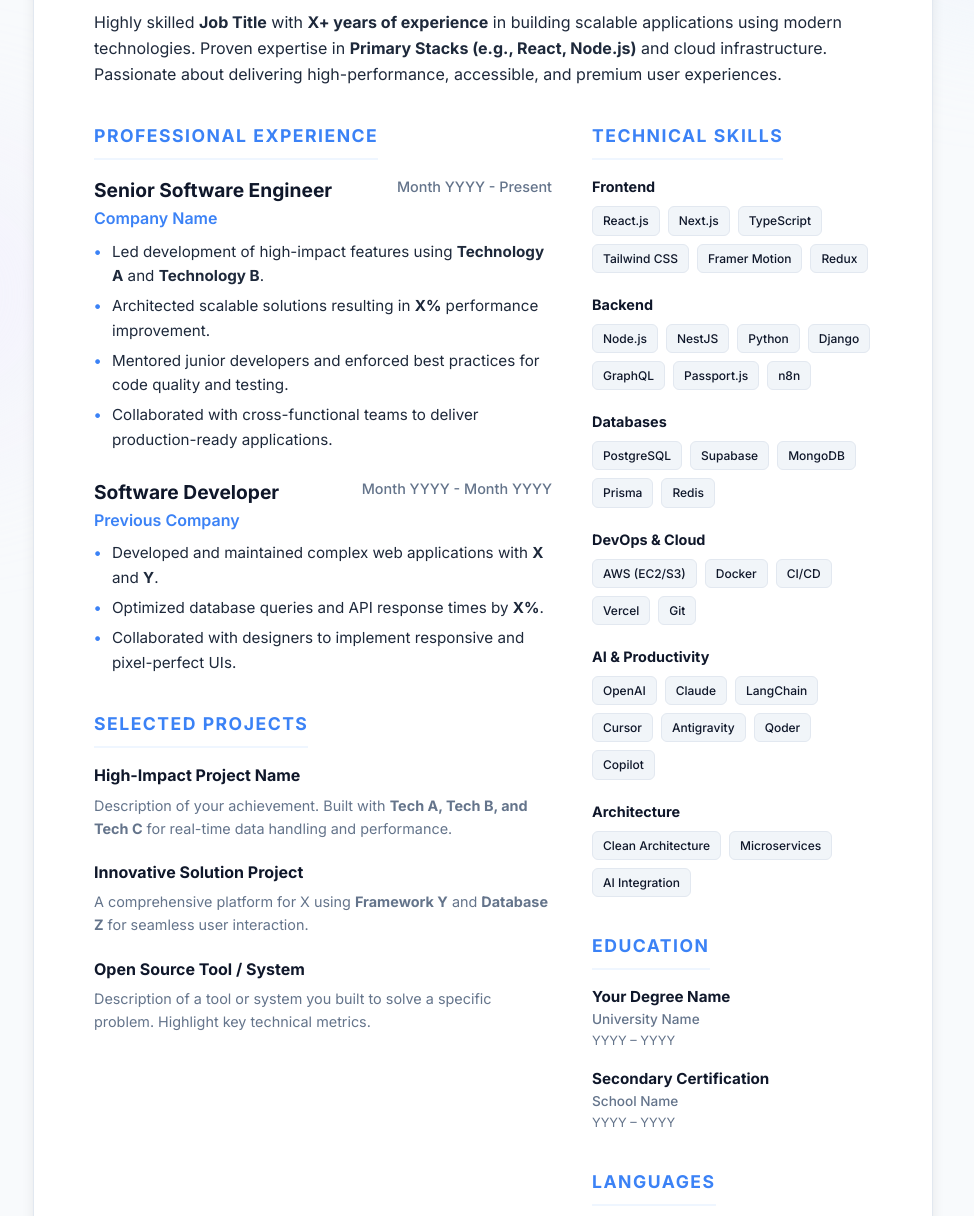
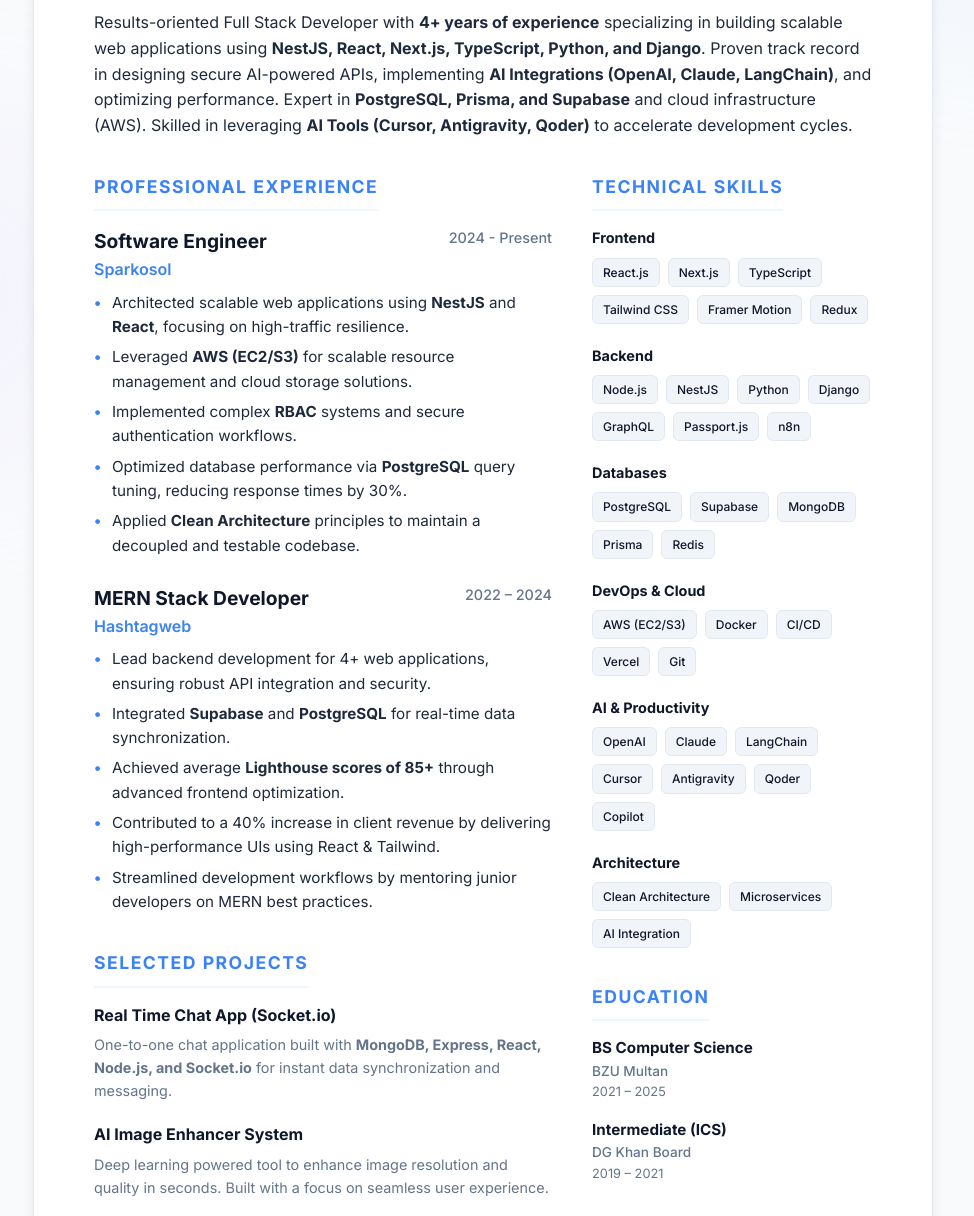
Before and after one commit to muhammad-tahir-sultan/ATS-Resume-Maker, a website: page index.html in a window 1280 px wide. Shown: the part 306-1522 px from the top of the page, without its empty margins (157-1131 px from the left). Drawn offline with Linux system fonts and the light colour scheme.

```diff
--- a/index.html
+++ b/index.html
@@ -4,7 +4,7 @@
 <head>
     <meta charset="UTF-8">
     <meta name="viewport" content="width=device-width, initial-scale=1.0">
-    <title>Your Name | Job Title</title>
+    <title>Muhammad Tahir | Full Stack Developer</title>
     <link rel="preconnect" href="https://fonts.googleapis.com">
     <link rel="preconnect" href="https://fonts.gstatic.com" crossorigin>
     <link href="https://fonts.googleapis.com/css2?family=Inter:wght@300;400;500;600;700;800&display=swap"
@@ -24,19 +24,21 @@
     <main class="cv-container anim-fade-in">
         <header class="header">
             <div class="header-content">
-                <h1 class="name" itemprop="name">YOUR <span class="accent">NAME</span></h1>
-                <h2 class="role" itemprop="jobTitle">Job Title / Primary Stack</h2>
+                <h1 class="name" itemprop="name">MUHAMMAD <span class="accent">TAHIR</span></h1>
+                <h2 class="role" itemprop="jobTitle">Full Stack Developer</h2>
                 <div class="contact-info" itemprop="address" itemscope itemtype="http://schema.org/PostalAddress">
-                    <span><i class="fas fa-map-marker-alt"></i> <span itemprop="addressLocality">Location (City,
-                            Country)</span></span>
-                    <span><i class="fas fa-phone"></i> <span itemprop="telephone">+00 000 0000000</span></span>
-                    <span><i class="fas fa-envelope"></i> <span itemprop="email">yourname@email.com</span></span>
+                    <span><i class="fas fa-map-marker-alt"></i> <span itemprop="addressLocality">Multan,
+                            Pakistan</span></span>
+                    <span><i class="fas fa-phone"></i> <span itemprop="telephone">+92 326 6640988</span></span>
+                    <span><i class="fas fa-envelope"></i> <span
+                            itemprop="email">tahirsultanofficial@gmail.com</span></span>
                 </div>
                 <div class="social-links">
-                    <a href="https://yourportfolio.com" target="_blank"><i class="fas fa-globe"></i> Portfolio</a>
-                    <a href="https://github.com/yourusername" target="_blank"><i class="fab fa-github"></i>
+                    <a href="https://tahirdev.vercel.app" target="_blank"><i class="fas fa-globe"></i> Portfolio</a>
+                    <a href="https://github.com/muhammad-tahir-sultan" target="_blank"><i class="fab fa-github"></i>
                         GitHub</a>
-                    <a href="https://linkedin.com/in/yourusername" target="_blank"><i class="fab fa-linkedin"></i>
+                    <a href="https://linkedin.com/in/muhammadtahirsultan" target="_blank"><i
+                            class="fab fa-linkedin"></i>
                         LinkedIn</a>
                 </div>
             </div>
@@ -46,10 +48,12 @@
         <section class="section summary">
             <h3 class="section-title">Profile Summary</h3>
             <p>
-                Highly skilled <strong>Job Title</strong> with <strong>X+ years of experience</strong> in building
-                scalable applications using modern technologies. Proven expertise in <strong>Primary Stacks (e.g.,
-                    React, Node.js)</strong> and cloud infrastructure. Passionate about delivering high-performance,
-                accessible, and premium user experiences.
+                Results-oriented Full Stack Developer with <strong>4+ years of experience</strong> specializing in
+                building scalable web applications using <strong>NestJS, React, Next.js, TypeScript, Python, and
+                    Django</strong>. Proven track record in designing secure AI-powered APIs, implementing <strong>AI
+                    Integrations (OpenAI, Claude, LangChain)</strong>, and optimizing performance. Expert in
+                <strong>PostgreSQL, Prisma, and Supabase</strong> and cloud infrastructure (AWS). Skilled in leveraging
+                <strong>AI Tools (Cursor, Antigravity, Qoder)</strong> to accelerate development cycles.
             </p>
         </section>
 
@@ -60,34 +64,41 @@
 
                     <div class="exp-item">
                         <div class="exp-header">
-                            <h4 class="job-title">Senior Software Engineer</h4>
-                            <span class="company">Company Name</span>
-                            <span class="date">Month YYYY - Present</span>
+                            <h4 class="job-title">Software Engineer</h4>
+                            <span class="company">Sparkosol</span>
+                            <span class="date">2024 - Present</span>
                         </div>
                         <ul class="exp-list">
-                            <li>Led development of high-impact features using <strong>Technology A</strong> and
-                                <strong>Technology B</strong>.
+                            <li>Architected scalable web applications using <strong>NestJS</strong> and
+                                <strong>React</strong>, focusing on high-traffic resilience.</li>
+                            <li>Leveraged <strong>AWS (EC2/S3)</strong> for scalable resource management and cloud
+                                storage solutions.</li>
+                            <li>Implemented complex <strong>RBAC</strong> systems and secure authentication workflows.
                             </li>
-                            <li>Architected scalable solutions resulting in <strong>X%</strong> performance improvement.
-                            </li>
-                            <li>Mentored junior developers and enforced best practices for code quality and testing.
-                            </li>
-                            <li>Collaborated with cross-functional teams to deliver production-ready applications.</li>
+                            <li>Optimized database performance via <strong>PostgreSQL</strong> query tuning, reducing
+                                response times by 30%.</li>
+                            <li>Applied <strong>Clean Architecture</strong> principles to maintain a decoupled and
+                                testable codebase.</li>
                         </ul>
                     </div>
 
                     <div class="exp-item">
                         <div class="exp-header">
-                            <h4 class="job-title">Software Developer</h4>
-                            <span class="company">Previous Company</span>
-                            <span class="date">Month YYYY - Month YYYY</span>
+                            <h4 class="job-title">MERN Stack Developer</h4>
+                            <span class="company">Hashtagweb</span>
+                            <span class="date">2022 – 2024</span>
                         </div>
                         <ul class="exp-list">
-                            <li>Developed and maintained complex web applications with <strong>X</strong> and
-                                <strong>Y</strong>.
+                            <li>Lead backend development for 4+ web applications, ensuring robust API integration and
+                                security.</li>
+                            <li>Integrated <strong>Supabase</strong> and <strong>PostgreSQL</strong> for real-time data
+                                synchronization.</li>
+                            <li>Achieved average <strong>Lighthouse scores of 85+</strong> through advanced frontend
+                                optimization.</li>
+                            <li>Contributed to a 40% increase in client revenue by delivering high-performance UIs using
+                                React & Tailwind.</li>
+                            <li>Streamlined development workflows by mentoring junior developers on MERN best practices.
                             </li>
-                            <li>Optimized database queries and API response times by <strong>X%</strong>.</li>
-                            <li>Collaborated with designers to implement responsive and pixel-perfect UIs.</li>
                         </ul>
                     </div>
                 </section>
@@ -96,21 +107,39 @@
                     <h3 class="section-title">Selected Projects</h3>
 
                     <div class="project-item">
-                        <h4 class="project-name">High-Impact Project Name</h4>
-                        <p>Description of your achievement. Built with <strong>Tech A, Tech B, and Tech C</strong> for
-                            real-time data handling and performance.</p>
+                        <h4 class="project-name">Real Time Chat App (Socket.io)</h4>
+                        <p>One-to-one chat application built with <strong>MongoDB, Express, React, Node.js, and
+                                Socket.io</strong> for instant data synchronization and messaging.</p>
                     </div>
 
                     <div class="project-item">
-                        <h4 class="project-name">Innovative Solution Project</h4>
-                        <p>A comprehensive platform for X using <strong>Framework Y</strong> and <strong>Database
-                                Z</strong> for seamless user interaction.</p>
+                        <h4 class="project-name">AI Image Enhancer System</h4>
+                        <p>Deep learning powered tool to enhance image resolution and quality in seconds. Built with a
+                            focus on seamless user experience.</p>
                     </div>
 
                     <div class="project-item">
-                        <h4 class="project-name">Open Source Tool / System</h4>
-                        <p>Description of a tool or system you built to solve a specific problem. Highlight key
-                            technical metrics.</p>
+                        <h4 class="project-name">MobiCommerce - Online Shop</h4>
+                        <p>Features premium smartphone discovery and accessories with high-performance UI components and
+                            fast delivery workflows.</p>
+                    </div>
+
+                    <div class="project-item">
+                        <h4 class="project-name">Full-Stack E-Commerce Platform</h4>
+                        <p>Comprehensive platform built with <strong>React.js, MongoDB, and Stripe</strong> integration
+                            for secure, seamless online shopping experiences.</p>
+                    </div>
+
+                    <div class="project-item">
+                        <h4 class="project-name">Escape Game Admin Dashboard</h4>
+                        <p>Premium admin dashboard featuring Glassmorphism using <strong>Next.js 15 and
+                                MongoDB</strong>. Implemented secure session management.</p>
+                    </div>
+
+                    <div class="project-item">
+                        <h4 class="project-name">Focus Flow - Discipline Tracker</h4>
+                        <p>Productivity platform with real-time analytics. Engineered backend using <strong>NestJS,
+                                PostgreSQL (Prisma)</strong>, and <strong>n8n</strong>.</p>
                     </div>
                 </section>
             </div>
@@ -167,27 +196,27 @@
                 <section class="section education">
                     <h3 class="section-title">Education</h3>
                     <div class="edu-item">
-                        <div class="edu-degree">Your Degree Name</div>
-                        <div class="edu-school">University Name</div>
-                        <div class="edu-date">YYYY – YYYY</div>
+                        <div class="edu-degree">BS Computer Science</div>
+                        <div class="edu-school">BZU Multan</div>
+                        <div class="edu-date">2021 – 2025</div>
                     </div>
                     <div class="edu-item">
-                        <div class="edu-degree">Secondary Certification</div>
-                        <div class="edu-school">School Name</div>
-                        <div class="edu-date">YYYY – YYYY</div>
+                        <div class="edu-degree">Intermediate (ICS)</div>
+                        <div class="edu-school">DG Khan Board</div>
+                        <div class="edu-date">2019 – 2021</div>
                     </div>
                 </section>
 
                 <section class="section languages">
                     <h3 class="section-title">Languages</h3>
-                    <p><strong>English</strong> (Professional)<br><strong>Native Language</strong> (Native)</p>
+                    <p><strong>English</strong> (Professional)<br><strong>Urdu</strong> (Native)</p>
                 </section>
             </aside>
         </div>
     </main>
 
     <footer class="print-footer">
-        Generated by [Your Name] | Premium CV Template
+        Generated by Muhammad Tahir | Full Stack Developer
     </footer>
 </body>
 
```
Also changed, not shown: 1 other file.
